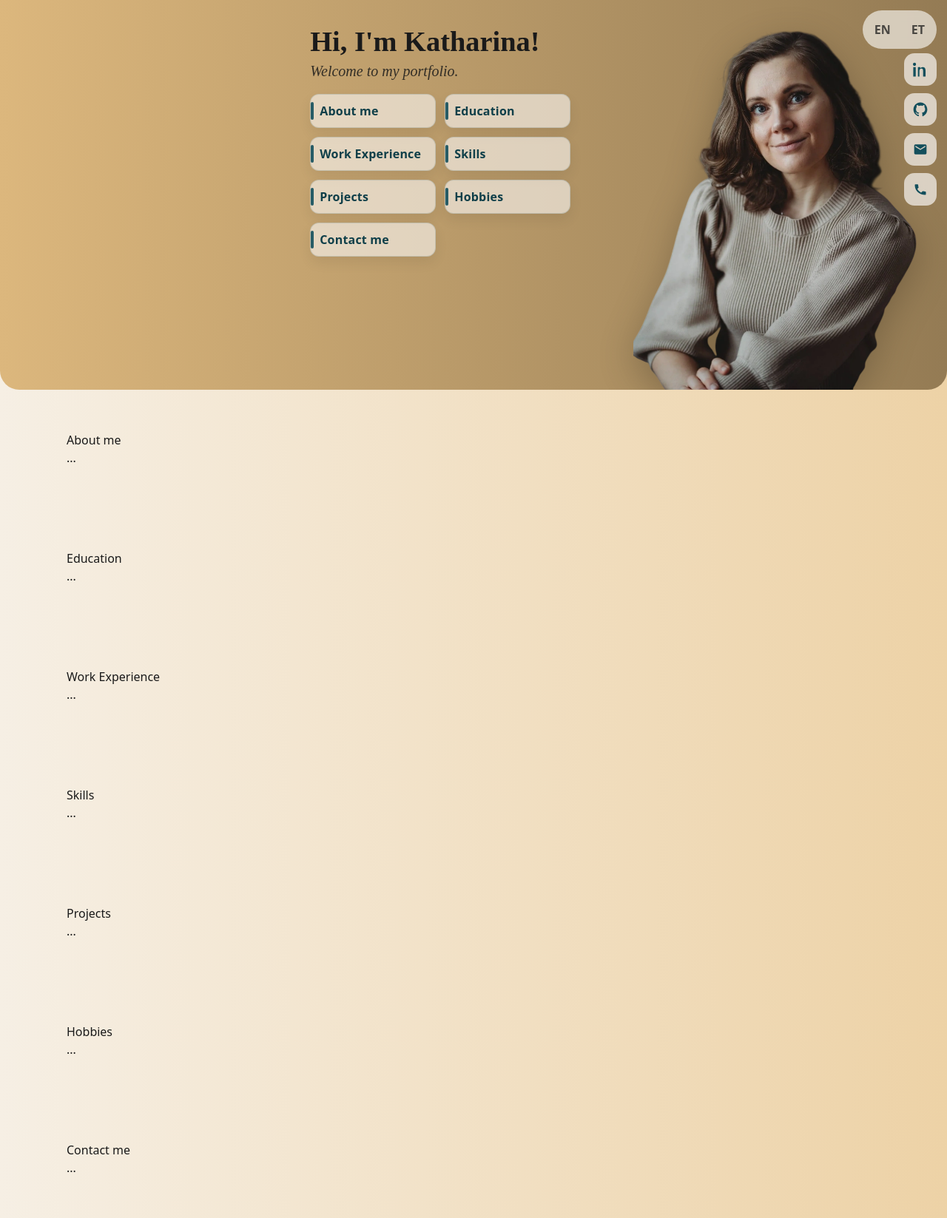
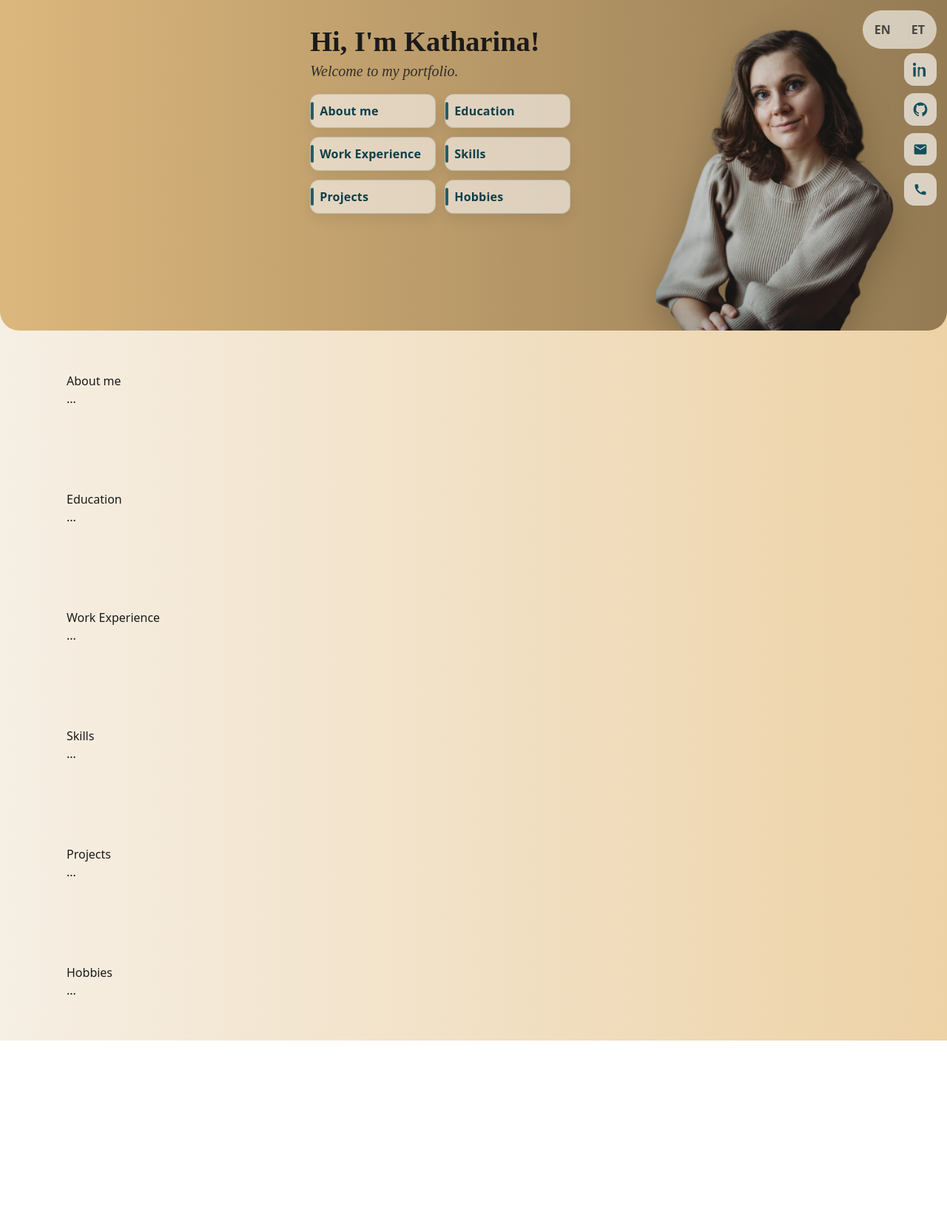
Before and after one commit to KatharinaMat/my-portfolio, a Nuxt app: page / in a window 1280 px wide. Shown: the whole page at 74% size. After the commit the page ends 1407 px from the top, so only its background shows below. Built offline with nearby package versions, Linux system fonts and the light colour scheme.

Commit message:
improve ui hero layout

```diff
--- a/app/assets/css/main.css
+++ b/app/assets/css/main.css
@@ -22,8 +22,8 @@ html {
   border-radius: 0 0 26px 26px;
   overflow: hidden;
 
-  /* slightly less tall on desktop via media query below */
-  min-height: clamp(420px, 70vh, 620px);
+  /* hero section size*/
+  min-height: clamp(320px, 55vh, 520px);
 
   padding-top: clamp(1.5rem, 3vw, 3rem);
   padding-bottom: 0;
@@ -33,7 +33,6 @@ html {
   display: flex;
   gap: clamp(1.5rem, 4vw, 3rem);
   align-items: stretch;
-  height: 100%;
 }
 
 /* LEFT COLUMN */
@@ -105,7 +104,7 @@ html {
 
   /* mobile sizing */
   width: clamp(280px, 88vw, 520px);
-  max-height: 46vh;
+  max-height: 42vh;
 
   filter: drop-shadow(0 14px 24px rgba(0, 0, 0, 0.22));
 }
@@ -302,7 +301,7 @@ html {
   /* reduce top padding + overall hero height a touch (less space above head) */
   .hero {
     padding-top: clamp(1.25rem, 2.4vw, 2.4rem);
-    min-height: clamp(420px, 62vh, 600px);
+    min-height: clamp(320px, 55vh, 520px);
   }
 
   .hero-text {
@@ -336,7 +335,7 @@ html {
 
   .portrait {
     width: clamp(420px, 42vw, 640px);
-    max-height: 62vh;
+    max-height: 52vh;
   }
 
   .hero-title {
--- a/app/pages/index.vue
+++ b/app/pages/index.vue
@@ -153,13 +153,6 @@
         <p>...</p>
       </div>
     </section>
-
-    <section id="contact" class="section">
-      <div class="section-inner">
-        <h2>{{ t("nav.contact") }}</h2>
-        <p>...</p>
-      </div>
-    </section>
   </main>
 </template>
 
@@ -180,7 +173,6 @@ const heroNav = [
   { href: "#skills", i18nKey: "nav.skills" },
   { href: "#projects", i18nKey: "nav.projects" },
   { href: "#hobbies", i18nKey: "nav.hobbies" },
-  { href: "#contact", i18nKey: "nav.contact" },
 ];
 
 const changeLocaleKeepScroll = async (code: "en" | "et") => {
--- a/i18n/locales/en.json
+++ b/i18n/locales/en.json
@@ -5,8 +5,7 @@
     "work": "Work Experience",
     "skills": "Skills",
     "projects": "Projects",
-    "hobbies": "Hobbies",
-    "contact": "Contact me"
+    "hobbies": "Hobbies"
   },
   "hero": {
     "title": "Hi, I'm Katharina!",
```
